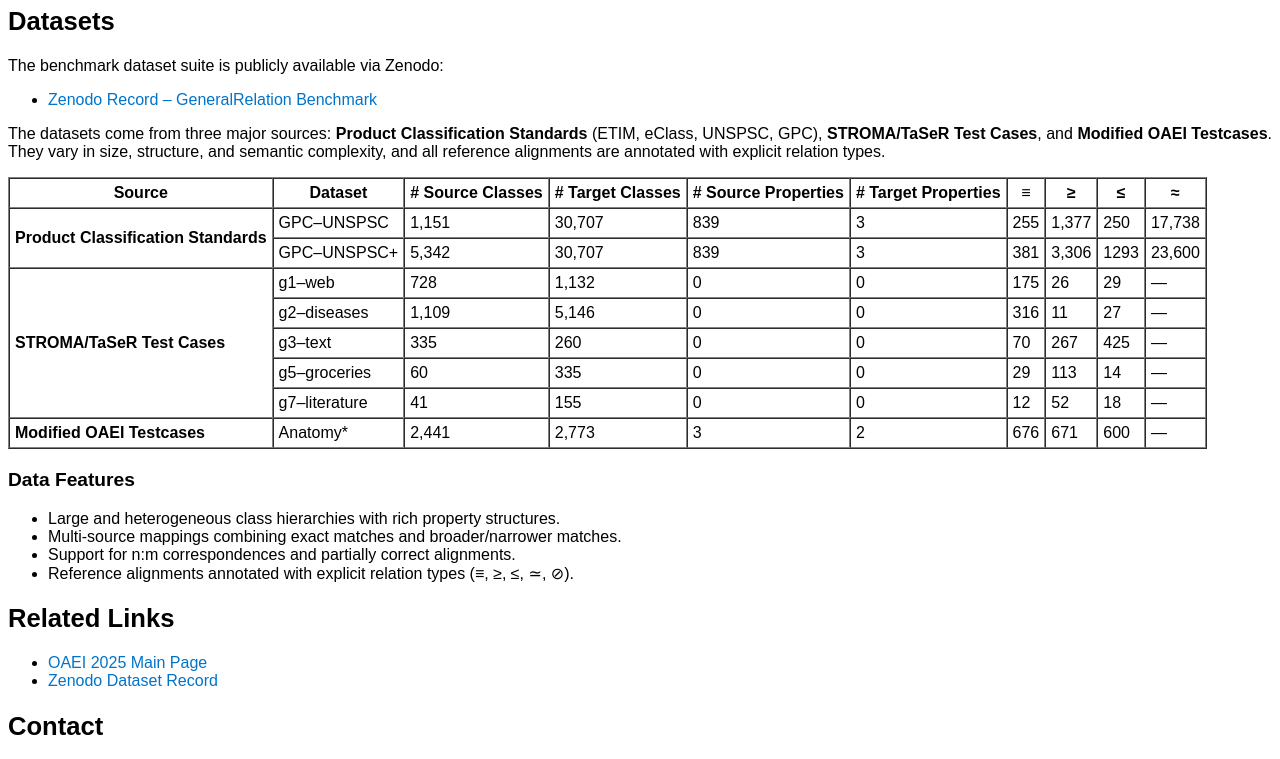
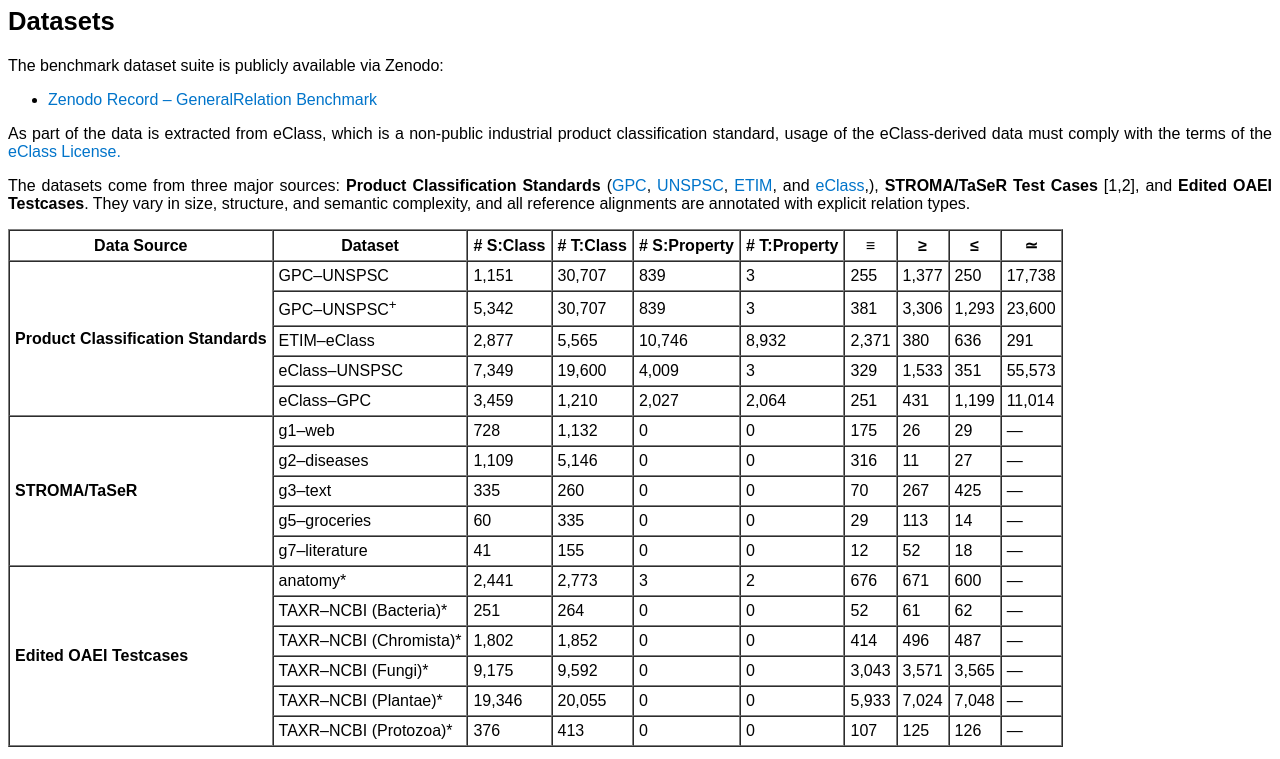
Before and after one commit to oaei/2025, a plain HTML site: page generalrelations/index.html in a window 1280 px wide. Shown: the part 400-1159 px from the top of the page. Drawn offline with Linux system fonts and the light colour scheme.

Commit message:
update general relation page

```diff
--- a/generalrelations/index.html
+++ b/generalrelations/index.html
@@ -44,88 +44,138 @@
 
 <p>The benchmark dataset suite is publicly available via Zenodo:</p>
 <ul>
-  <li><a href="https://zenodo.org/records/16812745">Zenodo Record – GeneralRelation Benchmark</a></li>
+  <li><a href="https://zenodo.org/records/17091043">Zenodo Record – GeneralRelation Benchmark</a></li>
 </ul>
+As part of the data is extracted from eClass, which is a non-public industrial product classification standard, usage of the eClass-derived data must comply with the terms of the <a href="https://eclass.eu/en/eclass-standard/licenses">eClass License.</a>
 
 <p>
 The datasets come from three major sources:
-<b>Product Classification Standards</b> (ETIM, eClass, UNSPSC, GPC),
-<b>STROMA/TaSeR Test Cases</b>, and
-<b>Modified OAEI Testcases</b>.
+<b>Product Classification Standards</b> (<a href="https://gpc-browser.gs1.org/">GPC</a>, <a href="https://www.undp.org/unspsc
+">UNSPSC</a>, <a href="https://www.etim-international.com/">ETIM</a>, and <a href="https://eclass.eu/en/">eClass</a>,),
+<b>STROMA/TaSeR Test Cases</b> [1,2], and
+<b>Edited OAEI Testcases</b>.
 They vary in size, structure, and semantic complexity, and all reference alignments are annotated with explicit relation types.
 </p>
 
 <table border="1" cellpadding="5" cellspacing="0">
   <thead>
     <tr>
-      <th>Source</th>
+      <th>Data Source</th>
       <th>Dataset</th>
-      <th># Source Classes</th>
-      <th># Target Classes</th>
-      <th># Source Properties</th>
-      <th># Target Properties</th>
-      <th>≡</th>
+      <th># S:Class</th>
+      <th># T:Class</th>
+      <th># S:Property</th>
+      <th># T:Property</th>
+      <th>&equiv;</th>
       <th>&geq;</th>
       <th>&leq;</th>
-      <th>&asymp;</th>
+      <th>&simeq;</th>
     </tr>
   </thead>
   <tbody>
-    <!-- Product Classification Standards -->
+    <!-- PMDMs (5 datasets) -->
     <tr>
-      <td rowspan="2"><b>Product Classification Standards</b></td>
-      <td>GPC–UNSPSC</td>
+      <td rowspan="5"><b>Product Classification Standards </b></td>
+      <td>GPC&ndash;UNSPSC</td>
       <td>1,151</td><td>30,707</td>
       <td>839</td><td>3</td>
       <td>255</td><td>1,377</td><td>250</td><td>17,738</td>
     </tr>
     <tr>
-      <td>GPC–UNSPSC+</td>
+      <td>GPC&ndash;UNSPSC<sup>+</sup></td>
       <td>5,342</td><td>30,707</td>
       <td>839</td><td>3</td>
-      <td>381</td><td>3,306</td><td>1293</td><td>23,600</td>
+      <td>381</td><td>3,306</td><td>1,293</td><td>23,600</td>
+    </tr>
+    <tr>
+      <td>ETIM&ndash;eClass</td>
+      <td>2,877</td><td>5,565</td>
+      <td>10,746</td><td>8,932</td>
+      <td>2,371</td><td>380</td><td>636</td><td>291</td>
+    </tr>
+    <tr>
+      <td>eClass&ndash;UNSPSC</td>
+      <td>7,349</td><td>19,600</td>
+      <td>4,009</td><td>3</td>
+      <td>329</td><td>1,533</td><td>351</td><td>55,573</td>
+    </tr>
+    <tr>
+      <td>eClass&ndash;GPC</td>
+      <td>3,459</td><td>1,210</td>
+      <td>2,027</td><td>2,064</td>
+      <td>251</td><td>431</td><td>1,199</td><td>11,014</td>
     </tr>
 
-    <!-- STROMA/TaSeR -->
+    <!-- STROMA (5 datasets) -->
     <tr>
-      <td rowspan="5"><b>STROMA/TaSeR Test Cases</b></td>
-      <td>g1–web</td>
+      <td rowspan="5"><b>STROMA/TaSeR</b></td>
+      <td>g1&ndash;web</td>
       <td>728</td><td>1,132</td>
       <td>0</td><td>0</td>
-      <td>175</td><td>26</td><td>29</td><td>—</td>
+      <td>175</td><td>26</td><td>29</td><td>&mdash;</td>
     </tr>
     <tr>
-      <td>g2–diseases</td>
+      <td>g2&ndash;diseases</td>
       <td>1,109</td><td>5,146</td>
       <td>0</td><td>0</td>
-      <td>316</td><td>11</td><td>27</td><td>—</td>
+      <td>316</td><td>11</td><td>27</td><td>&mdash;</td>
     </tr>
     <tr>
-      <td>g3–text</td>
+      <td>g3&ndash;text</td>
       <td>335</td><td>260</td>
       <td>0</td><td>0</td>
-      <td>70</td><td>267</td><td>425</td><td>—</td>
+      <td>70</td><td>267</td><td>425</td><td>&mdash;</td>
     </tr>
     <tr>
-      <td>g5–groceries</td>
+      <td>g5&ndash;groceries</td>
       <td>60</td><td>335</td>
       <td>0</td><td>0</td>
-      <td>29</td><td>113</td><td>14</td><td>—</td>
+      <td>29</td><td>113</td><td>14</td><td>&mdash;</td>
     </tr>
     <tr>
-      <td>g7–literature</td>
+      <td>g7&ndash;literature</td>
       <td>41</td><td>155</td>
       <td>0</td><td>0</td>
-      <td>12</td><td>52</td><td>18</td><td>—</td>
+      <td>12</td><td>52</td><td>18</td><td>&mdash;</td>
     </tr>
 
-    <!-- Modified OAEI -->
+    <!-- OAEI* (6 datasets) -->
     <tr>
-      <td><b>Modified OAEI Testcases</b></td>
-      <td>Anatomy*</td>
+      <td rowspan="6"><b>Edited OAEI Testcases</b></td>
+      <td>anatomy*</td>
       <td>2,441</td><td>2,773</td>
       <td>3</td><td>2</td>
-      <td>676</td><td>671</td><td>600</td><td>—</td>
+      <td>676</td><td>671</td><td>600</td><td>&mdash;</td>
+    </tr>
+    <tr>
+      <td>TAXR&ndash;NCBI (Bacteria)*</td>
+      <td>251</td><td>264</td>
+      <td>0</td><td>0</td>
+      <td>52</td><td>61</td><td>62</td><td>&mdash;</td>
+    </tr>
+    <tr>
+      <td>TAXR&ndash;NCBI (Chromista)*</td>
+      <td>1,802</td><td>1,852</td>
+      <td>0</td><td>0</td>
+      <td>414</td><td>496</td><td>487</td><td>&mdash;</td>
+    </tr>
+    <tr>
+      <td>TAXR&ndash;NCBI (Fungi)*</td>
+      <td>9,175</td><td>9,592</td>
+      <td>0</td><td>0</td>
+      <td>3,043</td><td>3,571</td><td>3,565</td><td>&mdash;</td>
+    </tr>
+    <tr>
+      <td>TAXR&ndash;NCBI (Plantae)*</td>
+      <td>19,346</td><td>20,055</td>
+      <td>0</td><td>0</td>
+      <td>5,933</td><td>7,024</td><td>7,048</td><td>&mdash;</td>
+    </tr>
+    <tr>
+      <td>TAXR&ndash;NCBI (Protozoa)*</td>
+      <td>376</td><td>413</td>
+      <td>0</td><td>0</td>
+      <td>107</td><td>125</td><td>126</td><td>&mdash;</td>
     </tr>
   </tbody>
 </table>
@@ -148,7 +198,6 @@ They vary in size, structure, and semantic complexity, and all reference alignme
 <h2>Related Links</h2>
 <ul>
   <li><a href="http://oaei.ontologymatching.org/2025/">OAEI 2025 Main Page</a></li>
-  <li><a href="https://zenodo.org/records/15682752">Zenodo Dataset Record</a></li>
 </ul>
 
 <h2>Contact</h2>
@@ -159,6 +208,18 @@ They vary in size, structure, and semantic complexity, and all reference alignme
   <b>Michael R. Hansen</b> (mire@dtu.com)
 </p>
 
+
+<h2>Bibliography</h2>
+
+<p>[1] Arnold, P., Rahm, E.: Enriching ontology mappings with semantic relations. Data
+  & Knowledge Engineering 93, 1–18 (2014)</p>
+
+<p>[2] Hertling, S., Paulheim, H.: Transformer based semantic relation typing for knowl-
+  edge graph integration. In: European Semantic Web Conference. pp. 105–121.
+  Springer (2023)</p>
+
+
+
 <div class="address">
   <div class="footer">http://oaei.ontologymatching.org/2025/generalrelation/</div>
 </div>
```
Also changed, not shown: 1 other file.
